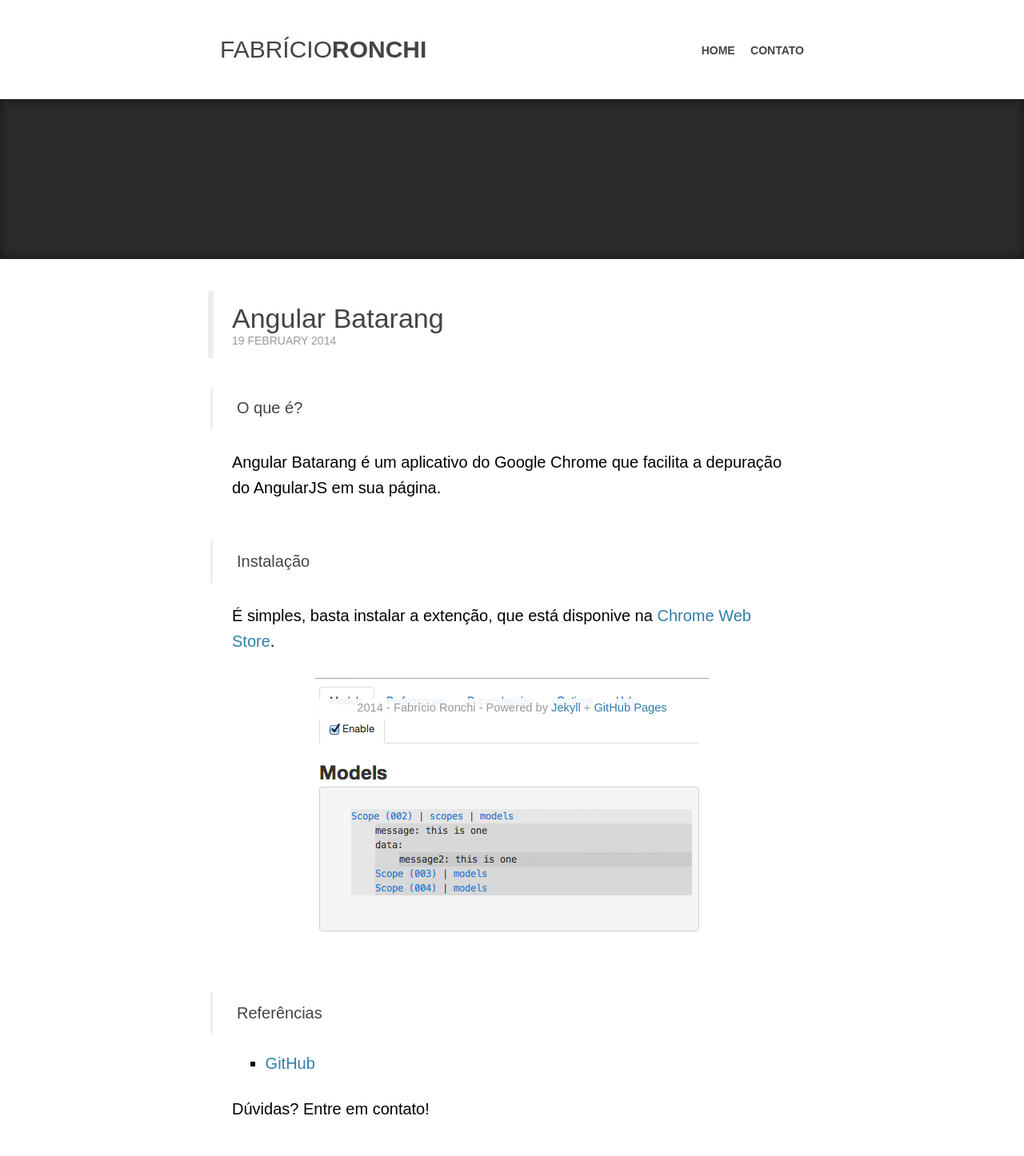
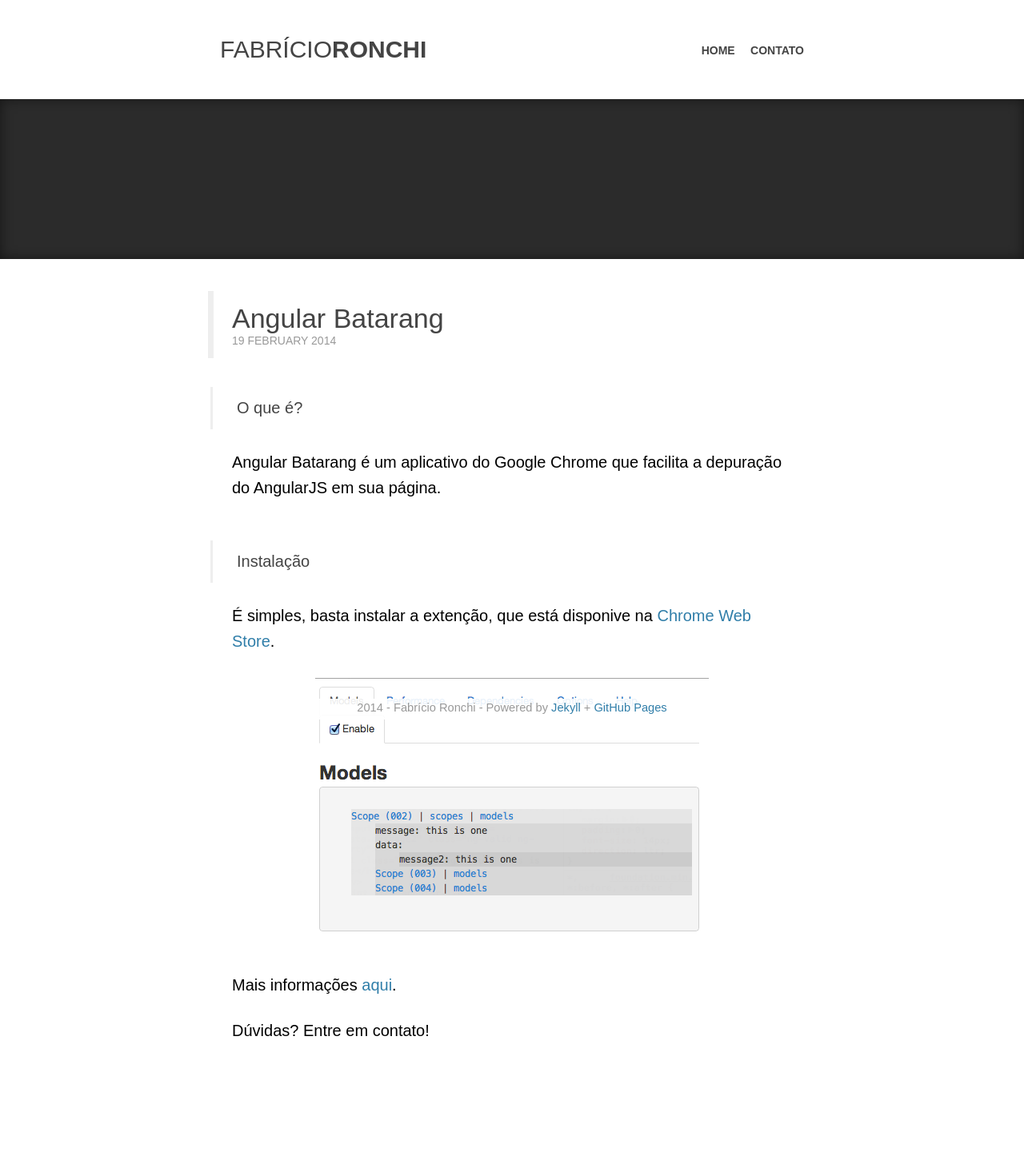
Before and after one commit to fabriciomrkonell/fabriciomrkonell, a Jekyll site: the page built from _posts/2014-02-19-angular-batarang.markdown, in a window 1280 px wide. Shown: the whole page at 80% size. Built offline with Jekyll 4.4.1, drawn with Linux system fonts in a browser that asks for light colours; some web fonts are replaced; Markdown is read by kramdown in place of the engine named in the settings; comment, search, counter and statistics services are not loaded; after the commit the page ends 1348 px from its top, so only the background shows below that.

Commit message:
New Post

```diff
--- a/_posts/2014-02-19-angular-batarang.markdown
+++ b/_posts/2014-02-19-angular-batarang.markdown
@@ -13,7 +13,6 @@ Angular Batarang é um aplicativo do Google Chrome que facilita a depuração do
 
 <img src="/img/posts/angularBatarang.png" />
 
-<h3>Referências</h3>
-* <a href="https://github.com/angular/angularjs-batarang" target="_blank">GitHub</a>
+Mais informações <a href="https://github.com/angular/angularjs-batarang" target="_blank">aqui</a>.
 
 Dúvidas? Entre em contato!
```
